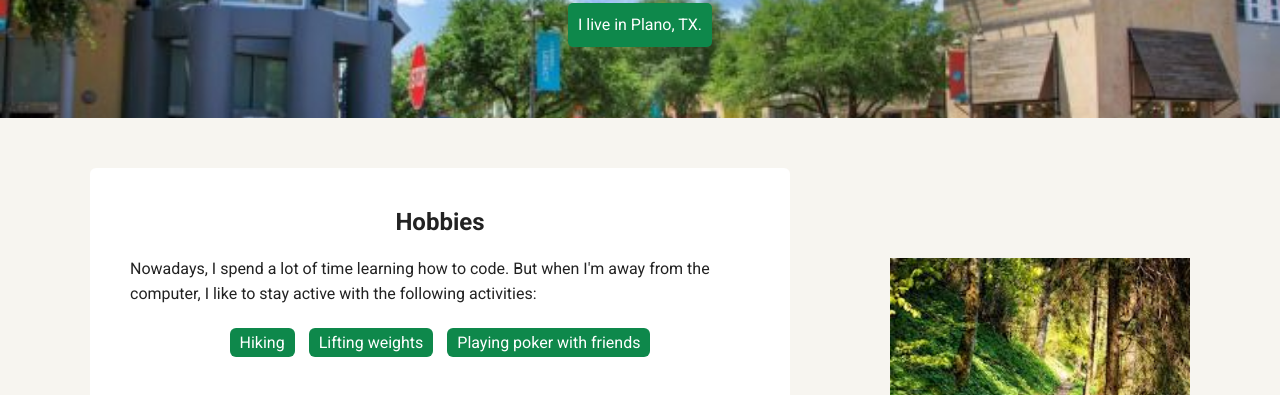
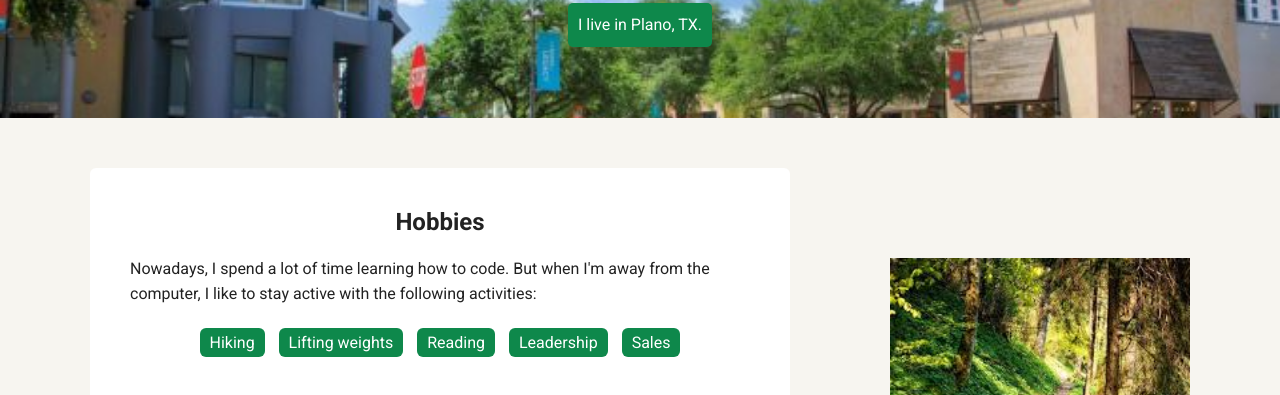
Before and after one commit to BrandonWard2/techdegree-project-1, a plain HTML site: page hobbies.html in a window 1280 px wide. Shown: the part 352-747 px from the top of the page. Drawn offline with Linux system fonts and the light colour scheme; a web font is replaced by a local one.

Commit message:
Updated hobbies.html
Updated list of hobbies in hobbies.html

```diff
--- a/hobbies.html
+++ b/hobbies.html
@@ -34,7 +34,9 @@
         <ul class="skills">
           <li>Hiking</li>
           <li>Lifting weights</li>
-          <li>Playing poker with friends</li>
+          <li>Reading</li>
+          <li>Leadership</li>
+          <li>Sales</li>
         </ul>
         <img src="images/gym.jpeg" alt="a weight lifting room" class="images2">
       </div>
```
